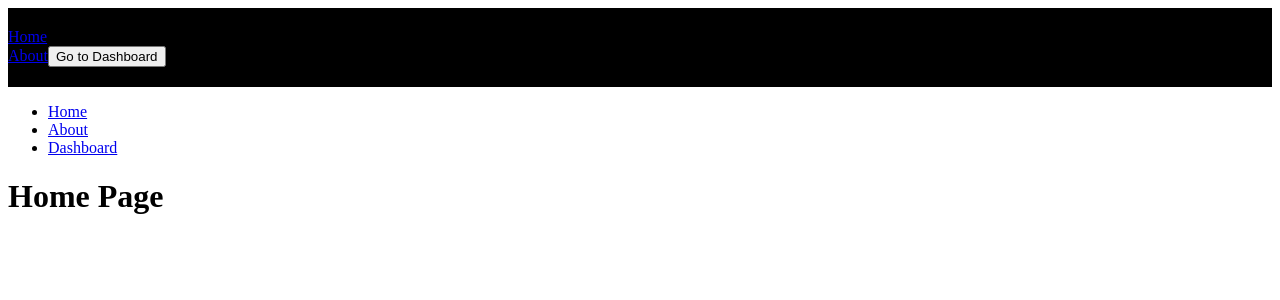
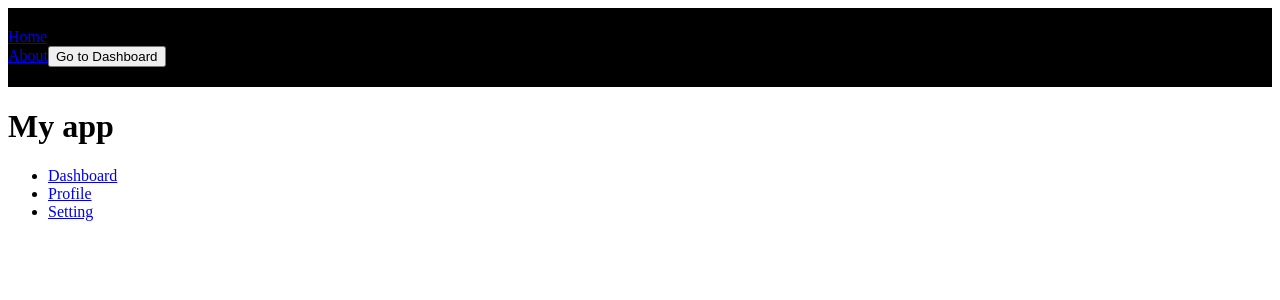
Before and after one commit to CHANDAN-su/reactApplication, a React (Vite) app: page / in a window 1280 px wide. Shown: the top 300 px of the page. Built offline with nearby package versions, Linux system fonts and the light colour scheme.

Commit message:
Nested Layout Example
Nested routes are often used to create a layout structure. The layout can contain a sidebar, navigation links, or other UI elements that persist across different child routes.

```diff
--- /dev/null
+++ b/Component/RecatRouterDom/Lauout.jsx
@@ -0,0 +1,30 @@
+import React from 'react'
+import { Routes, Route, Link } from "react-router-dom";
+import Dashboard from "../RecatRouterDom/Dashboard";
+import Profile from "../RecatRouterDom/Profile";
+import Settings from "../RecatRouterDom/Settings";
+
+function Lauout() {
+  return (
+    <>
+        <div>
+            <h1>My app</h1>
+            <ul>
+                <li><Link to="dashboard">Dashboard</Link></li>
+                <li><Link to="profile">Profile</Link></li>
+                <li><Link to="setting">Setting</Link></li>
+
+            </ul>
+        </div>
+        <div>
+            <Routes>
+                <Route path='dashboard' element={<Dashboard/>}/>
+                <Route path='profile' element={<Profile />}/>
+                <Route path='setting' element={<Settings />}/>
+            </Routes>
+        </div>
+    </>
+  )
+}
+
+export default Lauout
--- a/src/App.jsx
+++ b/src/App.jsx
@@ -12,6 +12,7 @@ import Index from "../Component/RecatRouterDom/Index";
 import Login from "../Component/RecatRouterDom/Login";
 import Loaddata from "../Component/RecatRouterDom/Loaddata";
 import DashboardNestedRoute from "../Component/RecatRouterDom/DashboardNestedRoute";
+import Lauout from "../Component/RecatRouterDom/Lauout";
 import reactLogo from './assets/react.svg'
 import viteLogo from '/vite.svg'
 import './App.css'
@@ -65,15 +66,15 @@ function App() {
       <BrowserRouter>
         <Navigation />
         <Routes>
-          <Route path='/' element={<Home />} />
+          <Route path='/*' element={<Lauout />} />
           <Route path='/about' element={<About />} />
           <Route path="/dashboardNestedRoute/*" element={<DashboardNestedRoute />}/>
-          <Route path='/dashboard' element={<Dashboard />} >
+          {/* <Route path='/dashboard' element={<Dashboard />} >
             <Route index element={<Index />} />
             <Route path='profile' element={<Profile/>}/>
             <Route path='settings' element={<Settings/>}/>
             <Route />
-          </Route>
+          </Route> */}
           <Route path='*' element={<NotFound />} />
           <Route path='/user/:id' element={< ProtectRoute element={<User1 />} />} />
           <Route path='/login' element={<Login />} />
```
